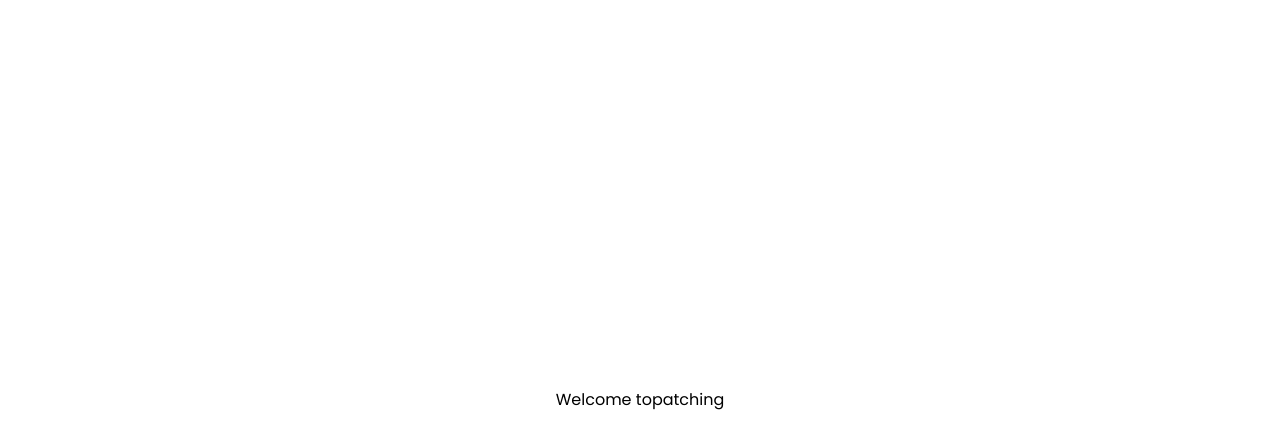
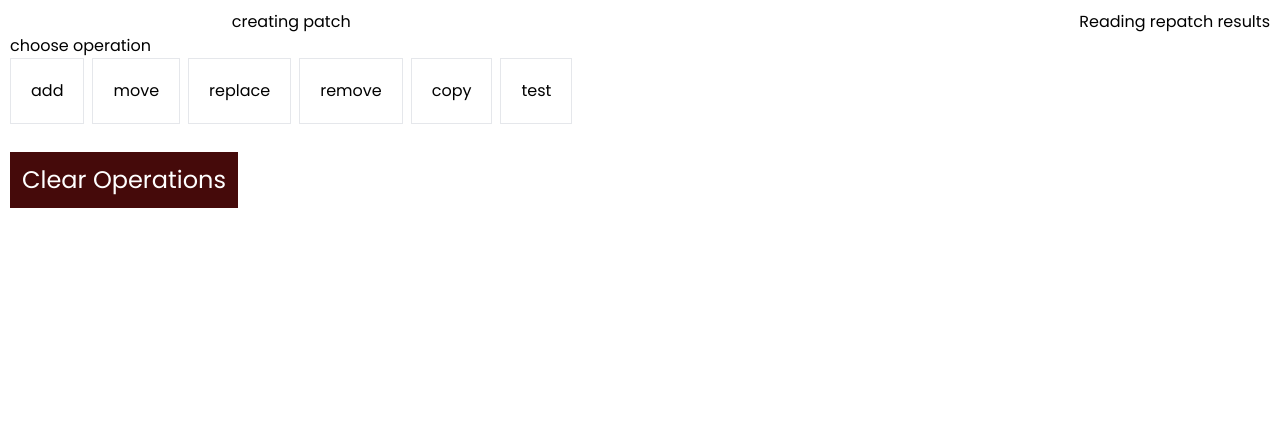
Before and after one commit to joffreynk/JSON-patching, a Next.js app: page /patchjson in a window 1280 px wide. Shown: the top 448 px of the page. Built offline with nearby package versions, Linux system fonts and the light colour scheme.

Commit message:
create operation interface

```diff
--- a/app/globals.css
+++ b/app/globals.css
@@ -17,14 +17,16 @@
   font-family: 'Poppins', sans-serif;
 }
 body{
-  display: flex;
-  align-items: center;
-  justify-content: center;
+
+
   min-height: 100vh;
   padding: 10px;
   font-family: 'Poppins', sans-serif;
 }
 .container{
+  display: flex;
+  align-items: center;
+  justify-content: center;
   max-width: 800px;
   background: #fff;
   width: 800px;
--- a/app/patchjson/page.jsx
+++ b/app/patchjson/page.jsx
@@ -1,9 +1,21 @@
+import Patchform from "@/components/patchform";
 import React from "react";
 
 const Page = () => {
-  return <div>
-    <h1>Welcome topatching</h1>
-  </div>;
+
+  return (
+    <div className="flex justify-between ">
+      <div className="">
+        <h2 className="flex justify-center">creating patch</h2>
+        <div>
+          <Patchform />
+        </div>
+      </div>
+      <div>
+        <h2 className="flex justify-center items-center">Reading repatch results</h2>
+      </div>
+    </div>
+  );
 };
 
 export default Page;
--- /dev/null
+++ b/components/CreatePath.jsx
@@ -0,0 +1,9 @@
+import React from 'react'
+
+const CreatePath = ({ pathProps }) => {
+    const { jsonPatch, setJsonPatch, jsonObject } = pathProps
+
+  return <div></div>;
+};
+
+export default CreatePath
--- /dev/null
+++ b/components/operation.js
@@ -0,0 +1,26 @@
+import { operations } from "@/utils/constants";
+
+const Operation = ({ jsonPatch, setJsonPatch }) => {
+  return (
+    <>
+      <h3>choose operation</h3>
+      <div className="flex gap-2 ">
+        {operations.map((operation) => (
+          <button
+            className={`p-5 border cursor-pointer  ${
+              jsonPatch.op === operation && "bg-teal-600"
+            }`}
+            key={operation}
+            onClick={() => {
+              setJsonPatch({ ...jsonPatch, op: operation });
+            }}
+          >
+            {operation}
+          </button>
+        ))}
+      </div>
+    </>
+  );
+};
+
+export default Operation;
--- /dev/null
+++ b/components/patchform.jsx
@@ -0,0 +1,46 @@
+'use client'
+
+import { useState } from "react"
+import Operation from "./operation";
+import CreatePath from "./CreatePath";
+
+const Patchform = () => {
+  const [jsonObject, setjsonObject] = useState({})
+  const [jsonPatch, setJsonPatch] = useState({
+    op: "",
+    path: "",
+    value: "",
+    from: "",
+  });
+
+  return (
+    <div>
+      {!jsonPatch.op && (
+        <Operation jsonPatch={jsonPatch} setJsonPatch={setJsonPatch} />
+      )}
+
+      {jsonPatch.op && (
+        <CreatePath pathProps={{ jsonPatch, setJsonPatch, jsonObject }} />
+      )}
+
+      <div className="pt-7">
+        <button
+          className="flex justify-center p-3 bg-red-950  text-white text-2xl"
+          type="button"
+          onClick={() => {
+            setJsonPatch({
+              op: "",
+              path: "",
+              value: "",
+              from: "",
+            });
+          }}
+        >
+          Clear Operations
+        </button>
+      </div>
+    </div>
+  );
+}
+
+export default Patchform
--- a/utils/constants.js
+++ b/utils/constants.js
@@ -1 +1 @@
-const operations = ['add', 'remove', 'replace', 'remove', 'copy', 'test']
+export const operations = ['add', 'move', 'replace', 'remove', 'copy', 'test']
```
Also changed, not shown: utils/headers.js (deleted, +0 -9 lines).
